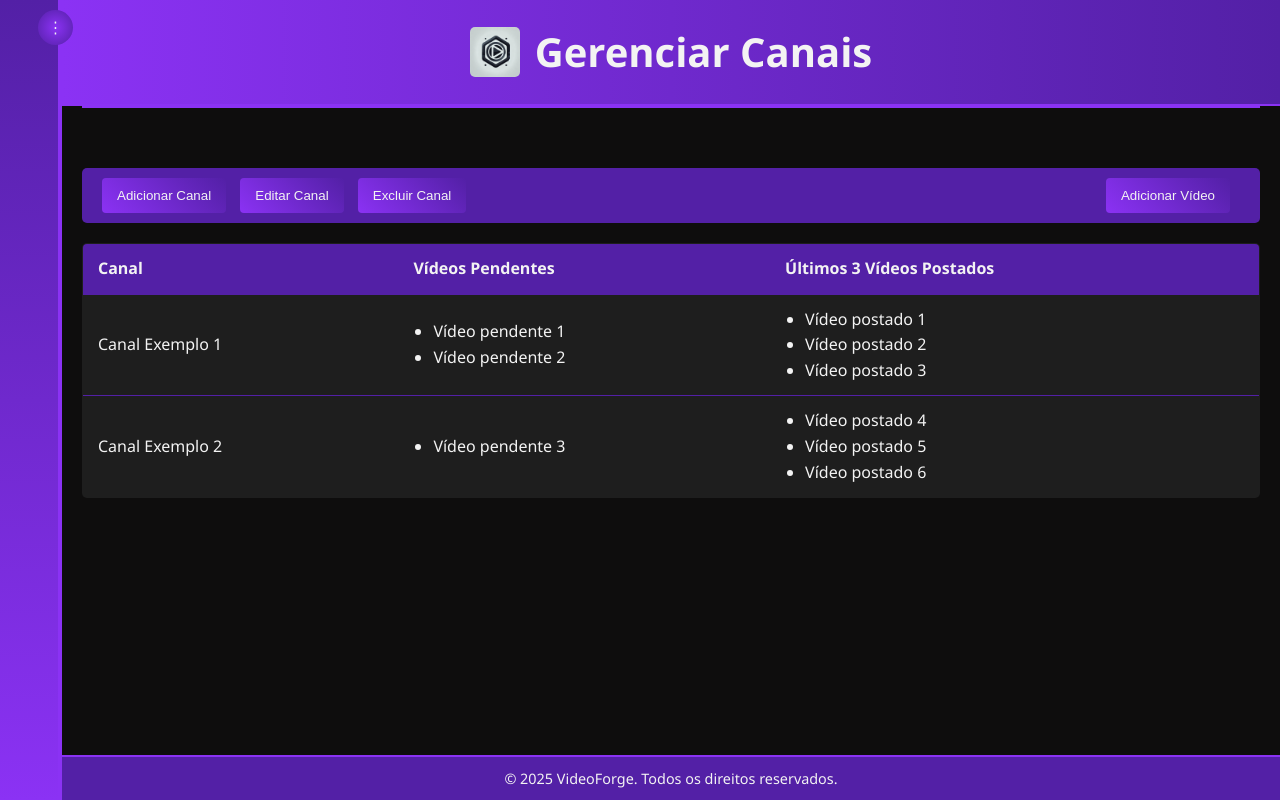
After one commit to JacsonAnderson/VideoForge, a Flask app: template app/templates/manage_channels.html in a window 1280 px wide. The commit adds this page. Run offline with Flask 2, Linux system fonts and the light colour scheme; the template is opened without the code that fills it, so the values that code supplies are empty.

Commit message:
Coisas aleatorias

```diff
--- a/app/templates/index.html
+++ b/app/templates/index.html
@@ -18,7 +18,8 @@
       </div>
       <nav class="menu">
         <ul>
-          <li><a href="#">Dashboard</a></li>
+          <li><a href="http://localhost:1313/dashboard">Dashboard</a></li>
+          <li><a href="http://localhost:1313/manage_channels">Gerenciar Canais</a></li>
           <li><a href="#">Gerar Roteiro</a></li>
           <li><a href="#">Gerar Áudio</a></li>
           <li><a href="#">Editar Vídeo</a></li>
--- /dev/null
+++ b/app/templates/manage_channels.html
@@ -0,0 +1,178 @@
+<!DOCTYPE html>
+<html lang="pt">
+<head>
+  <meta charset="UTF-8">
+  <meta name="viewport" content="width=device-width, initial-scale=1.0">
+  <title>Gerenciar Canais - VideoForge</title>
+  <!-- Inclui o CSS geral da aplicação -->
+  <link rel="stylesheet" href="{{ url_for('static', filename='style.css') }}">
+  <style>
+    /* Estilos específicos para a página Gerenciar Canais */
+    .channel-toolbar {
+      display: flex;
+      justify-content: space-between;
+      align-items: center;
+      background-color: #5320A6;
+      padding: 10px 20px;
+      border-radius: 5px;
+      margin-bottom: 20px;
+    }
+    .channel-toolbar .actions-left button,
+    .channel-toolbar .actions-right button {
+      background: linear-gradient(45deg, #8B32F4, #5320A6);
+      border: none;
+      color: #F3F3F3;
+      padding: 10px 15px;
+      margin-right: 10px;
+      border-radius: 4px;
+      cursor: pointer;
+      transition: transform 0.2s, background 0.3s;
+    }
+    .channel-toolbar .actions-left button:hover,
+    .channel-toolbar .actions-right button:hover {
+      transform: scale(1.05);
+      background: linear-gradient(45deg, #5320A6, #8B32F4);
+    }
+    .channel-table table {
+      width: 100%;
+      border-collapse: collapse;
+      background-color: #1e1e1e;
+      color: #F3F3F3;
+      border: 1px solid #5320A6;
+      border-radius: 5px;
+      overflow: hidden;
+    }
+    .channel-table th, .channel-table td {
+      padding: 12px 15px;
+      text-align: left;
+      border-bottom: 1px solid #5320A6;
+    }
+    .channel-table th {
+      background-color: #5320A6;
+    }
+    .channel-table tr:last-child td {
+      border-bottom: none;
+    }
+    .channel-table tr:hover {
+      background-color: rgba(83, 32, 166, 0.3);
+    }
+    .channel-table ul {
+      margin: 0;
+      padding-left: 20px;
+    }
+  </style>
+</head>
+<body>
+  <div class="container">
+    <!-- Sidebar (reutilizada de index) -->
+    <aside class="sidebar collapsed" id="sidebar">
+      <div class="sidebar-toggle" id="sidebar-toggle">&#8942;</div>
+      <div class="profile">
+        <img src="{{ url_for('static', filename='logo.png') }}" alt="Foto de Perfil" class="profile-pic">
+        <h2 class="username">Seu Nome</h2>
+        <a href="#" class="settings" title="Configurações">&#9881;</a>
+      </div>
+      <nav class="menu">
+        <ul>
+          <li><a href="{{ url_for('dashboard') }}">Dashboard</a></li>
+          <li><a href="{{ url_for('manage_channels') }}">Gerenciar Canais</a></li>
+          <li><a href="#">Gerar Roteiro</a></li>
+          <li><a href="#">Gerar Áudio</a></li>
+          <li><a href="#">Editar Vídeo</a></li>
+          <li><a href="#">Configurações</a></li>
+          <li><a href="#">Ajuda</a></li>
+        </ul>
+      </nav>
+      <div class="sidebar-footer">
+        <p>Versão 1.0</p>
+      </div>
+    </aside>
+
+    <!-- Área principal -->
+    <main class="main-content">
+      <header>
+        <div class="header-content">
+          <img src="{{ url_for('static', filename='logo.png') }}" alt="Logo VideoForge" class="header-logo">
+          <h1>Gerenciar Canais</h1>
+        </div>
+      </header>
+      <div class="separator-horizontal"></div>
+
+      <section class="content">
+        <!-- Toolbar com ações -->
+        <div class="channel-toolbar">
+          <div class="actions-left">
+            <button id="add-channel-btn">Adicionar Canal</button>
+            <button id="edit-channel-btn">Editar Canal</button>
+            <button id="delete-channel-btn">Excluir Canal</button>
+          </div>
+          <div class="actions-right">
+            <button id="add-video-btn">Adicionar Vídeo</button>
+          </div>
+        </div>
+
+        <!-- Tabela dos canais -->
+        <div class="channel-table">
+          <table>
+            <thead>
+              <tr>
+                <th>Canal</th>
+                <th>Vídeos Pendentes</th>
+                <th>Últimos 3 Vídeos Postados</th>
+              </tr>
+            </thead>
+            <tbody>
+              <!-- Linha de exemplo; futuramente, os dados serão populados dinamicamente -->
+              <tr>
+                <td>Canal Exemplo 1</td>
+                <td>
+                  <ul>
+                    <li>Vídeo pendente 1</li>
+                    <li>Vídeo pendente 2</li>
+                  </ul>
+                </td>
+                <td>
+                  <ul>
+                    <li>Vídeo postado 1</li>
+                    <li>Vídeo postado 2</li>
+                    <li>Vídeo postado 3</li>
+                  </ul>
+                </td>
+              </tr>
+              <tr>
+                <td>Canal Exemplo 2</td>
+                <td>
+                  <ul>
+                    <li>Vídeo pendente 3</li>
+                  </ul>
+                </td>
+                <td>
+                  <ul>
+                    <li>Vídeo postado 4</li>
+                    <li>Vídeo postado 5</li>
+                    <li>Vídeo postado 6</li>
+                  </ul>
+                </td>
+              </tr>
+              <!-- Outras linhas serão geradas conforme os dados do banco -->
+            </tbody>
+          </table>
+        </div>
+      </section>
+
+      <footer>
+        <p>© 2025 VideoForge. Todos os direitos reservados.</p>
+      </footer>
+    </main>
+  </div>
+
+  <!-- Script para alternar a sidebar -->
+  <script>
+    const sidebar = document.getElementById('sidebar');
+    const toggleBtn = document.getElementById('sidebar-toggle');
+    toggleBtn.addEventListener('click', function() {
+      sidebar.classList.toggle('collapsed');
+    });
+  </script>
+</body>
+</html>
--- a/docker/docker-compose.yml
+++ b/docker/docker-compose.yml
@@ -27,7 +27,7 @@ services:
     image: nginx:alpine
     container_name: videoforge_nginx
     ports:
-      - "8080:80"
+      - "1313:80"
     volumes:
       - ${PROJECT_ROOT}/docker/nginx/nginx.conf:/etc/nginx/nginx.conf:ro
     depends_on:
```
Also changed, not shown: app/models.py (added, +25 -0 lines), app/templates/dashboard.html (added, +181 -0 lines), README.md.
